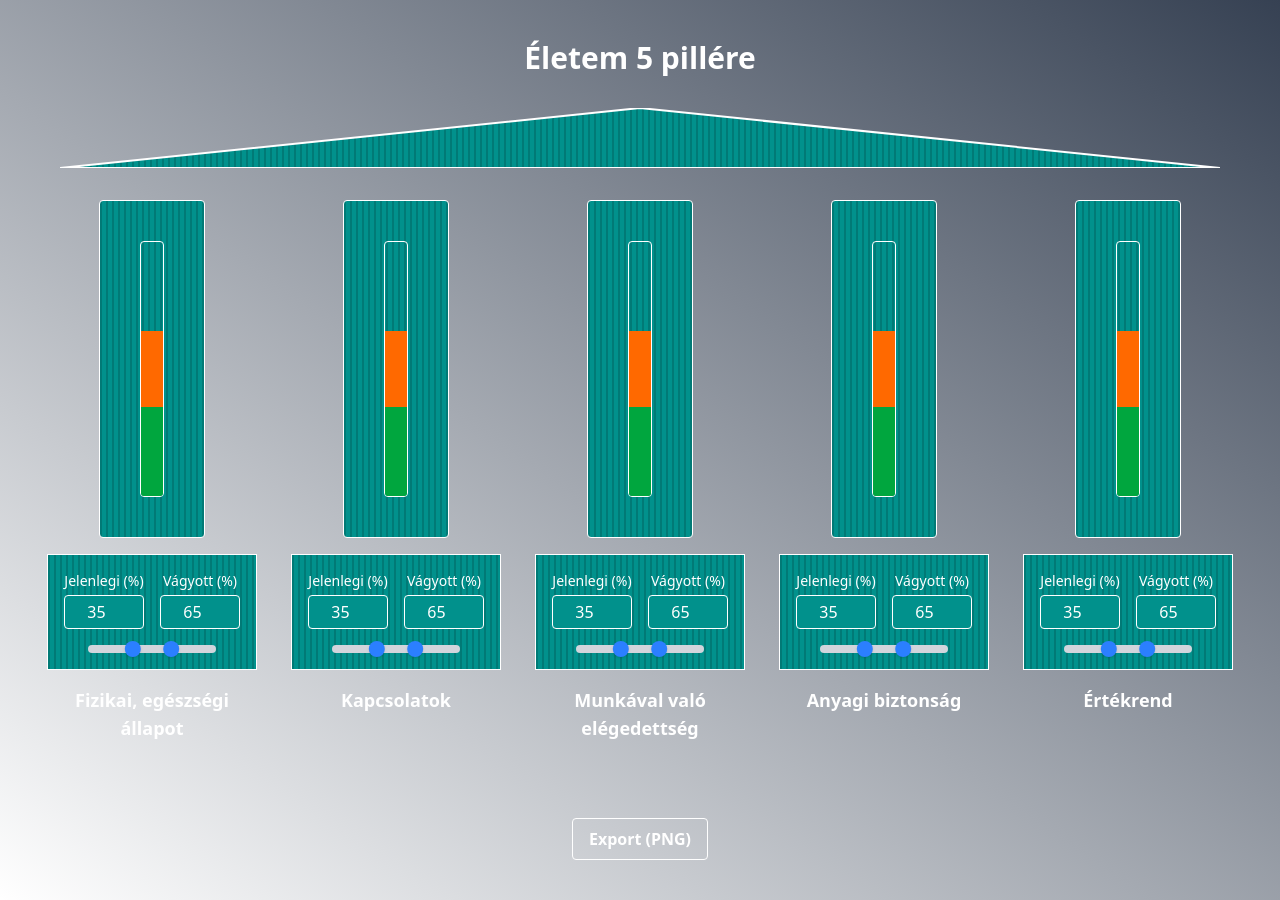
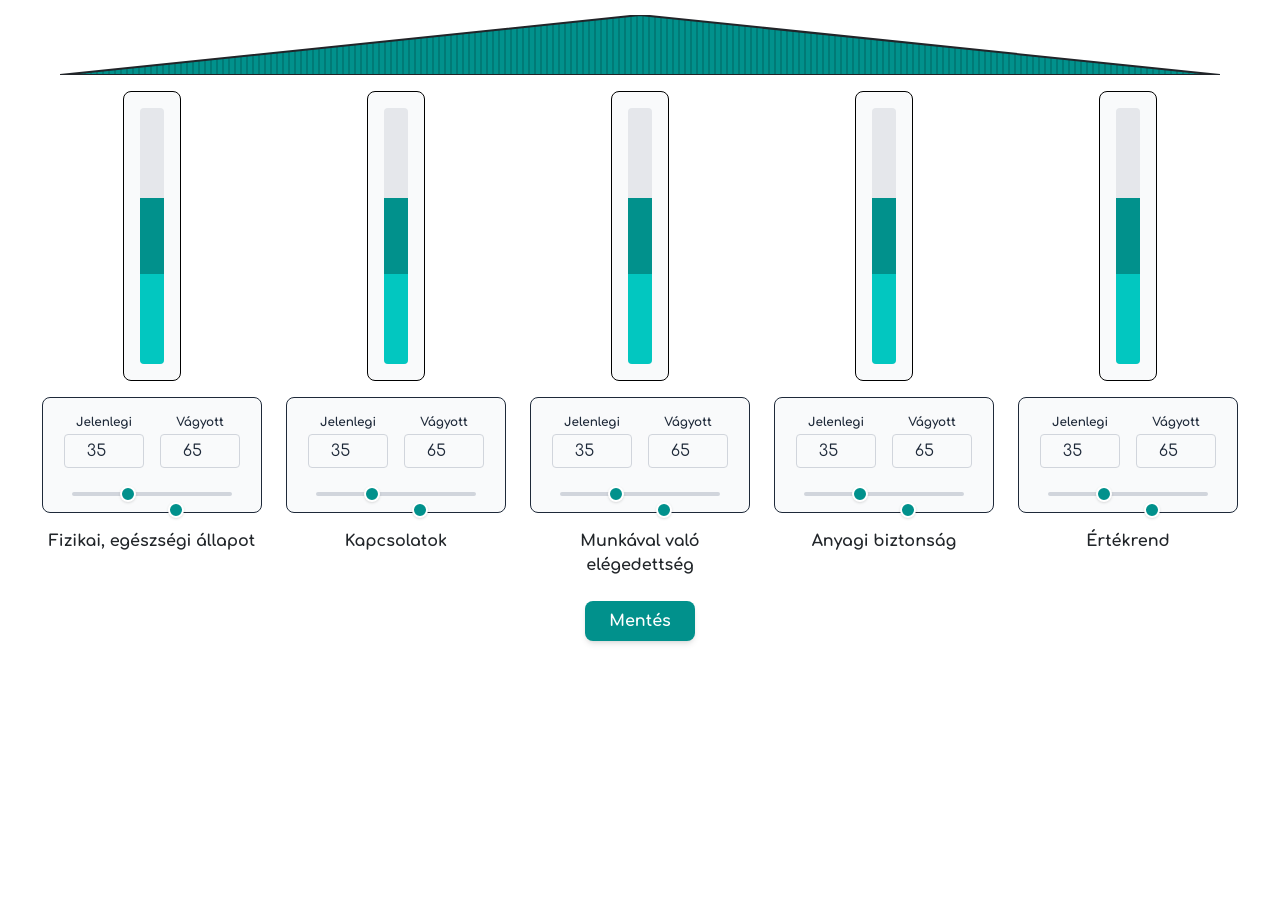
Before and after one commit to zoltankovacs100/eletem-5-pillere, a React (Vite) app: page / in a window 1280 px wide. After the commit the page ends 800 px from the top, so only its background shows below. Built offline with nearby package versions, Linux system fonts and the light colour scheme.

Commit message:
feat: Redesign with clean palette, new layout, and restored roof

```diff
--- a/index.html
+++ b/index.html
@@ -4,6 +4,9 @@
     <meta charset="UTF-8" />
     <link rel="icon" type="image/png" href="src\assets\courthouse.png" />
     <meta name="viewport" content="width=device-width, initial-scale=1.0" />
+    <link rel="preconnect" href="https://fonts.googleapis.com">
+    <link rel="preconnect" href="https://fonts.gstatic.com" crossorigin>
+    <link href="https://fonts.googleapis.com/css2?family=Comfortaa:wght@400;700&display=swap" rel="stylesheet">
     <title>Életem 5 pillére</title>
   </head>
   <body>
--- a/src/App.jsx
+++ b/src/App.jsx
@@ -11,8 +11,7 @@ function App() {
   const exportRef = useRef();
   return (
 
-        <div ref={exportRef} className="w-full min-h-screen bg-gradient-to-tr from-gray-750 to-gray-700 text-white px-0 py-10 overflow-x-hidden justify-center items-center flex flex-col">
-      <h1 className="text-3xl font-bold text-center mb-8">Életem 5 pillére</h1>
+    <div ref={exportRef} className="w-full flex flex-col justify-center items-center" style={{padding: '15px'}}>
 
       <svg width="100%" viewBox="0 0 1160 60" className="max-w-[1160px] mb-4 mx-auto block justify-center">
         <defs>
@@ -30,13 +29,13 @@ function App() {
         <polygon
           points="0,60 580,0 1160,60"
           fill="url(#roofStripes)"
-          stroke="white"
+          stroke="#212529"
           strokeWidth="2"
         />
       </svg>
 
-      <div className="w-full overflow-x-auto items-center flex justify-center">
-        <div className="flex flex-col lg:flex-row gap-6 px-2">
+      <div className="w-full flex justify-center">
+        <div className="flex flex-col lg:flex-row gap-6">
           <Scale scaleName="Fizikai, egészségi állapot"/>
           <Scale scaleName="Kapcsolatok" />
           <Scale scaleName="Munkával való elégedettség" />
@@ -47,8 +46,6 @@ function App() {
 
       <ExportButton exportRef={exportRef}/>
 
-
-
     </div>
   );
 }
--- a/src/components/ExportButton.jsx
+++ b/src/components/ExportButton.jsx
@@ -22,12 +22,13 @@ const ExportButton = ({ exportRef }) => {
   };
 
   return (
-    <div className="text-center">
+    <div className="w-full text-center mt-6">
       <button
         onClick={handleExport}
-        className="text-white border border-white hover:border-green-600 font-bold py-2 px-4 rounded transition-colors duration-350 mt-15"
+        className="text-white font-bold py-2 px-6 rounded-lg transition-all duration-300 shadow-md hover:shadow-lg"
+        style={{ backgroundColor: '#01918C' }}
       >
-        Export (PNG)
+        Mentés
       </button>
     </div>
   );
--- a/src/components/Scale.jsx
+++ b/src/components/Scale.jsx
@@ -7,55 +7,42 @@ const Scale = ({ scaleName }) => {
   const MIN = 0;
   const MAX = 100;
 
+  // Accent color from palette 1
+  const accentColor = '#01918C';
+  // A lighter shade for the "current" value bar
+  const lightAccentColor = '#02c7c0';
+
   return (
-    <div className="w-[220px] flex-shrink-0 flex flex-col items-center gap-4 p-4 ">
-
-      <div
-        className="border p-10 rounded"
-        style={{
-          backgroundImage: `repeating-linear-gradient(
-      to right,
-      #017a76 0px,
-      #017a76 2px,
-      #01918C 2px,
-      #01918C 6px
-    )`
-        }}
-      >
-
-        <div className="relative w-6 h-64 rounded overflow-hidden border">
+    <div className="w-[220px] flex-shrink-0 flex flex-col items-center gap-4">
+      {/* Pillar visualization */}
+      <div className="bg-gray-50 border rounded-lg p-4">
+        <div className="relative w-6 h-64 rounded-sm overflow-hidden bg-gray-200">
+          {/* "Current" value bar */}
           <div
-            className="absolute left-0 w-full bg-green-600"
+            className="absolute left-0 w-full"
             style={{
               bottom: '0%',
               height: `${values[0]}%`,
+              backgroundColor: lightAccentColor,
             }}
           />
+          {/* "Desired" value bar */}
           <div
-            className="absolute left-0 w-full bg-orange-500"
+            className="absolute left-0 w-full"
             style={{
               bottom: `${values[0]}%`,
               height: `${values[1] - values[0]}%`,
+              backgroundColor: accentColor,
             }}
           />
         </div>
       </div>
 
-
-      {/* Bemenetek + csúszka */}
-      <div className="flex flex-col gap-4 items-center text-white border p-4"
-      style={{
-          backgroundImage: `repeating-linear-gradient(
-      to right,
-      #017a76 0px,
-      #017a76 2px,
-      #01918C 2px,
-      #01918C 6px
-    )`
-        }}>
+      {/* Controls */}
+      <div className="flex flex-col gap-4 items-center text-gray-800 bg-gray-50 border rounded-lg p-4 w-full">
         <div className="flex gap-4">
           <div className="flex flex-col items-center">
-            <label className="text-sm mb-1">Jelenlegi (%)</label>
+            <label className="text-xs mb-1 font-bold">Jelenlegi</label>
             <input
               type="number"
               min={MIN}
@@ -67,13 +54,12 @@ const Scale = ({ scaleName }) => {
                   values[1],
                 ])
               }
-              className="w-20 border rounded px-2 py-1 text-center text-white"
-              style={{backgroundColor: '#01918C'}}
+              className="w-20 border-gray-300 border rounded px-2 py-1 text-center text-gray-800"
             />
           </div>
 
           <div className="flex flex-col items-center">
-            <label className="text-sm mb-1">Vágyott (%)</label>
+            <label className="text-xs mb-1 font-bold">Vágyott</label>
             <input
               type="number"
               min={values[0]}
@@ -85,13 +71,12 @@ const Scale = ({ scaleName }) => {
                   Math.max(Number(e.target.value), values[0]),
                 ])
               }
-              className="w-20 border rounded px-2 py-1 text-center text-white"
-              style={{backgroundColor: '#01918C'}}
+              className="w-20 border-gray-300 border rounded px-2 py-1 text-center text-gray-800"
             />
           </div>
         </div>
 
-        <div className="w-32">
+        <div className="w-40 pt-2">
           <Range
             values={values}
             step={STEP}
@@ -99,17 +84,22 @@ const Scale = ({ scaleName }) => {
             max={MAX}
             onChange={setValues}
             renderTrack={({ props, children }) => (
-              <div {...props} className="h-2 bg-gray-300 rounded">
+              <div {...props} className="h-1 bg-gray-300 rounded-full">
                 {children}
               </div>
             )}
-            renderThumb={({ props }) => {
+            renderThumb={({ props, isDragged }) => {
               const { key, ...rest } = props;
               return (
                 <div
                   key={key}
                   {...rest}
-                  className="h-4 w-4 bg-blue-500 rounded-full shadow"
+                  className="h-4 w-4 rounded-full shadow"
+                  style={{
+                    backgroundColor: accentColor,
+                    outline: 'none',
+                    border: '2px solid white'
+                  }}
                 />
               );
             }}
@@ -117,9 +107,9 @@ const Scale = ({ scaleName }) => {
         </div>
       </div>
 
-      <h2 className="text-center text-lg font-semibold text-white">{scaleName}</h2>
-
-
+      <h2 className="text-center text-base font-bold" style={{ color: '#212529' }}>
+        {scaleName}
+      </h2>
     </div>
   );
 };
--- a/src/index.css
+++ b/src/index.css
@@ -1 +1,5 @@
 @import "tailwindcss";
+
+body {
+    font-family: 'Comfortaa', sans-serif;
+}
```
